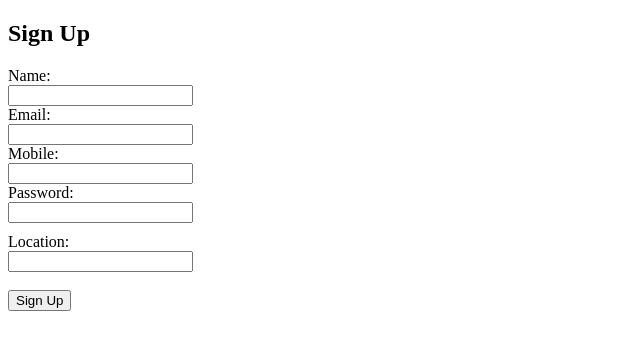
After one commit to Dushyantbhagwat/Python_Mini_-Project-, a Django app: template job/templates/signup.html in a window 1280 px wide. The commit adds this page. Shown: the top 350 px of the page, without its empty margins (0-640 px from the left). Run offline with Django 5.2, Linux system fonts and the light colour scheme; the template is opened without the code that fills it, so the values that code supplies are empty.

```diff
--- a/job/templates/landing_page.html
+++ b/job/templates/landing_page.html
@@ -42,7 +42,7 @@
     <div class="dropdown">
       <button class="dropdown-btn">Register</button>
       <div class="dropdown-content">
-      <a href="#"><img src="{% static 'images/user.png' %}" alt="Image1">User</a>
+      <a href="{% url 'u_signup' %}"><img src="{% static 'images/user.png' %}" alt="Image1">User</a>
       <a href="#"><img src="{% static 'images/recruiter.jpg'%}" alt="Image1">Recruiter</a>
       </div>
     </div>
--- /dev/null
+++ b/job/templates/signup.html
@@ -0,0 +1,97 @@
+<!DOCTYPE html>
+<html lang="en">
+<head>
+    <meta charset="UTF-8">
+    <meta name="viewport" content="width=device-width, initial-scale=1.0">
+    <title>Title</title>
+    <style>
+        #password-strength {
+            margin-top: 10px;
+            font-weight: bold;
+        }
+
+        .alert {
+        padding: 10px;
+        margin-bottom: 10px;
+        border: 1px solid transparent;
+        border-radius: 4px;
+        }
+
+        .alert-success {
+        color: #3c763d;
+        background-color: #dff0d8;
+        border-color: #d6e9c6;
+        }
+
+
+    </style>
+</head>
+<body>
+    <h2>Sign Up</h2>
+    <form method="post">
+        {% csrf_token %}
+        <label for="name">Name:</label><br>
+        <input type="text" id="name" name="name" required><br>
+        <label for="email">Email:</label><br>
+        <input type="email" id="email" name="email" required><br>
+        <label for="mobile">Mobile:</label><br>
+        <input type="text" id="mobile" name="mobile" required><br>
+        <div>
+            <label for="password">Password:</label><br>
+            <input type="password" id="password" name="password" onkeyup="checkPasswordStrength()" required><br>
+            <div id="password-strength"></div>
+        </div>
+        <label for="location">Location:</label><br>
+        <input type="text" id="location" name="location" required><br><br>
+        <input type="submit" value="Sign Up">
+
+        <script>
+            function is_password_strong(password) {
+                if (password.length < 8) {
+                    return false;
+                }
+
+                if (!/[A-Z]/.test(password)) {
+                    return false;
+                }
+
+                if (!/[a-z]/.test(password)) {
+                    return false;
+                }
+
+                if (!/\d/.test(password)) {
+                    return false;
+                }
+
+                var special_characters = "!@#$%^&*()-_=+[]{}|;:'\",.<>/?";
+                if (!RegExp("[" + special_characters.replace(/[-\/\\^$*+?.()|[\]{}]/g, '\\$&') + "]").test(password)) {
+                    return false;
+                }
+
+                return true;
+            }
+
+            function checkPasswordStrength() {
+            var password = document.getElementById("password").value;
+            var strengthText = document.getElementById("password-strength");
+
+            var isStrong = is_password_strong(password);
+
+            if (password.length === 0) {
+                strengthText.innerHTML = "";
+            } else {
+                strengthText.innerHTML = "Password Strength: " + (isStrong ? "<span style='color: green;'>Strong</span>" : "<span style='color: red;'>Weak</span>");
+            }
+        }
+        </script>
+
+        {% if messages %}
+        <div class="alert alert-success" role="alert">
+            {% for message in messages %}
+                {{ message }}
+            {% endfor %}
+        </div>
+        {% endif %}
+    </form>
+</body>
+</html>
--- a/job/urls.py
+++ b/job/urls.py
@@ -1,10 +1,15 @@
 from django.urls import path
 from . import views
+from Views.job_seeker import sign_up
+from Views.admin import *
+from Views.recruiter import *
+
 
 urlpatterns = [
     path('', views.LandingPage.as_view(), name='landing_page'),
     path('login', views.login, name='login'),
     path('u1', views.u1, name='u1'),
-    path('j1/', views.job, name='j1'),
+    path('j1', views.job, name='j1'),
+    path('u_signup', sign_up.UserSignupView.as_view(), name='u_signup'),
 
 ]
--- a/jobsite/urls.py
+++ b/jobsite/urls.py
@@ -1,14 +1,14 @@
 """
 URL configuration for jobsite project.
 
-The `urlpatterns` list routes URLs to views. For more information please see:
+The `urlpatterns` list routes URLs to Views. For more information please see:
     https://docs.djangoproject.com/en/5.0/topics/http/urls/
 Examples:
-Function views
-    1. Add an import:  from my_app import views
-    2. Add a URL to urlpatterns:  path('', views.home, name='home')
-Class-based views
-    1. Add an import:  from other_app.views import Home
+Function Views
+    1. Add an import:  from my_app import Views
+    2. Add a URL to urlpatterns:  path('', Views.home, name='home')
+Class-based Views
+    1. Add an import:  from other_app.Views import Home
     2. Add a URL to urlpatterns:  path('', Home.as_view(), name='home')
 Including another URLconf
     1. Import the include() function: from django.urls import include, path
```
Also changed, not shown: job/Views/job_seeker/sign_up.py (added, +54 -0 lines), job/models.py (+57 -0 lines), job/utils.py (added, +40 -0 lines), job/views.py (+7 -3 lines), jobsite/settings.py (+6 -2 lines), db.sqlite3 (deleted).
